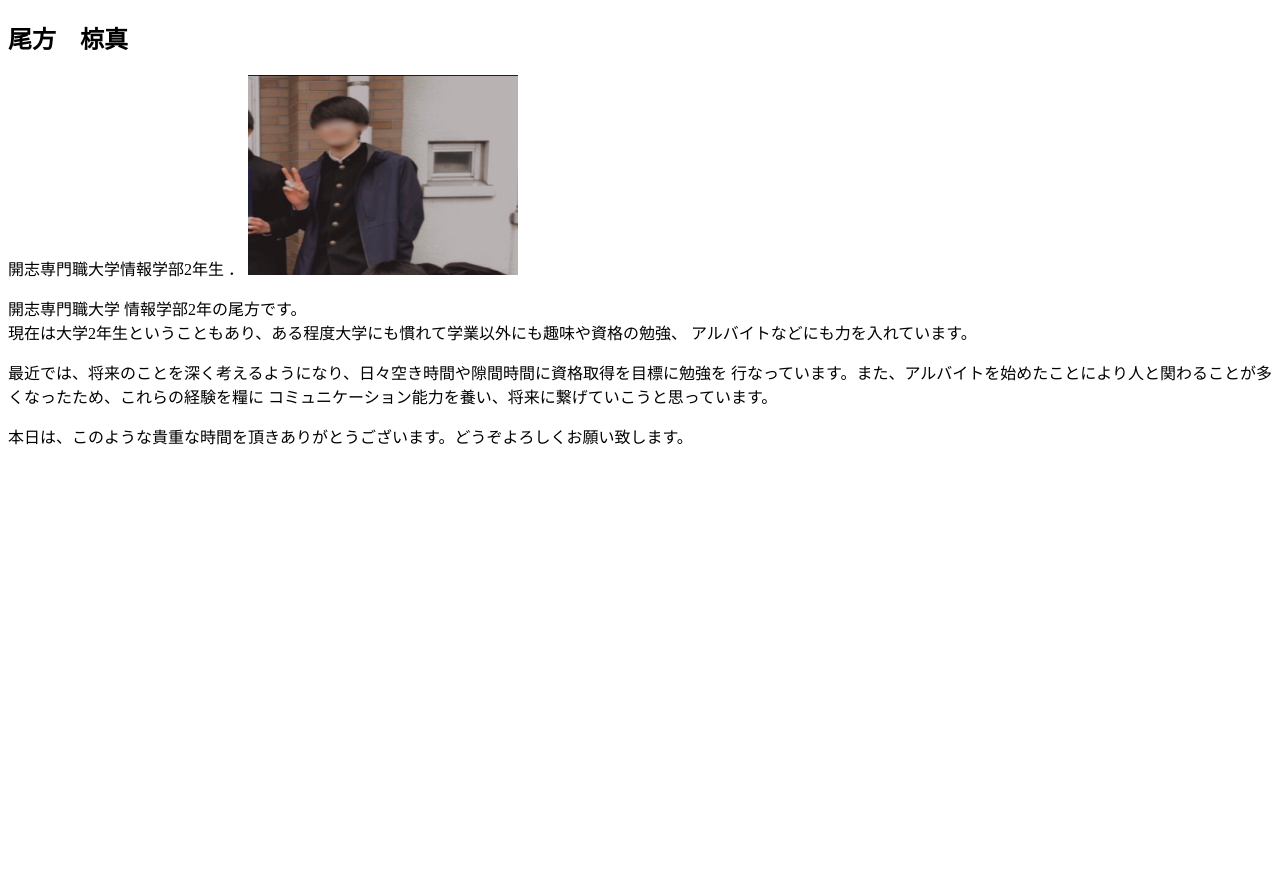
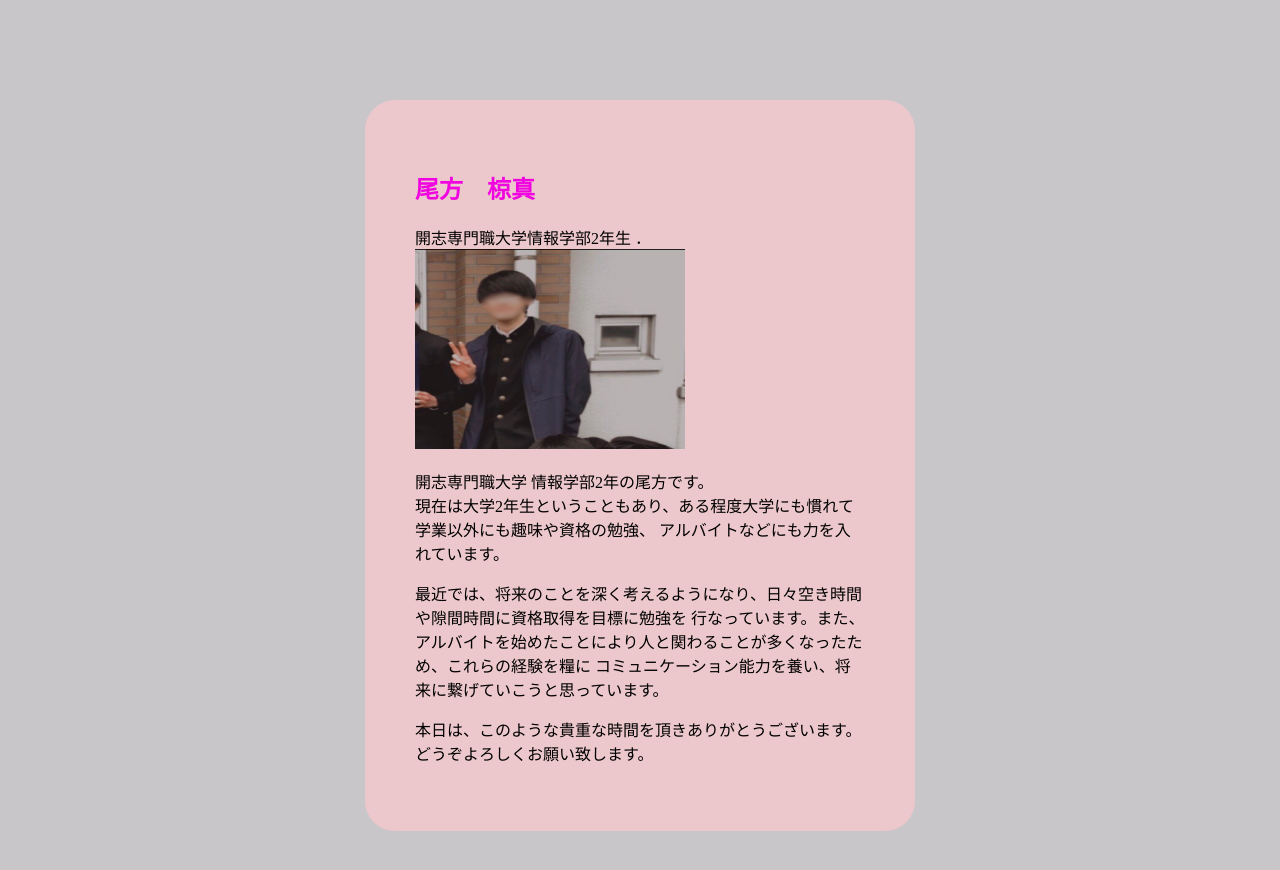
Before and after one commit to Ryoma0820/ryoms.github.io, a plain HTML site: page 20122009_1_.html in a window 1280 px wide. Before the commit the page ends 800 px from the top, so only its background shows below. Drawn offline with Linux system fonts and the light colour scheme.

Commit message:
Update 20122009_1_.html

```diff
--- a/20122009_1_.html
+++ b/20122009_1_.html
@@ -1,7 +1,7 @@
 <!DOCTYPE html>
 <head>
     <meta charset="UTF-8">
-    <link rel="stylesheet" href="style.css">
+    <link rel="stylesheet" href="自己紹介.css">
 </head>
 <body>
     <div class="contact-us">
```
